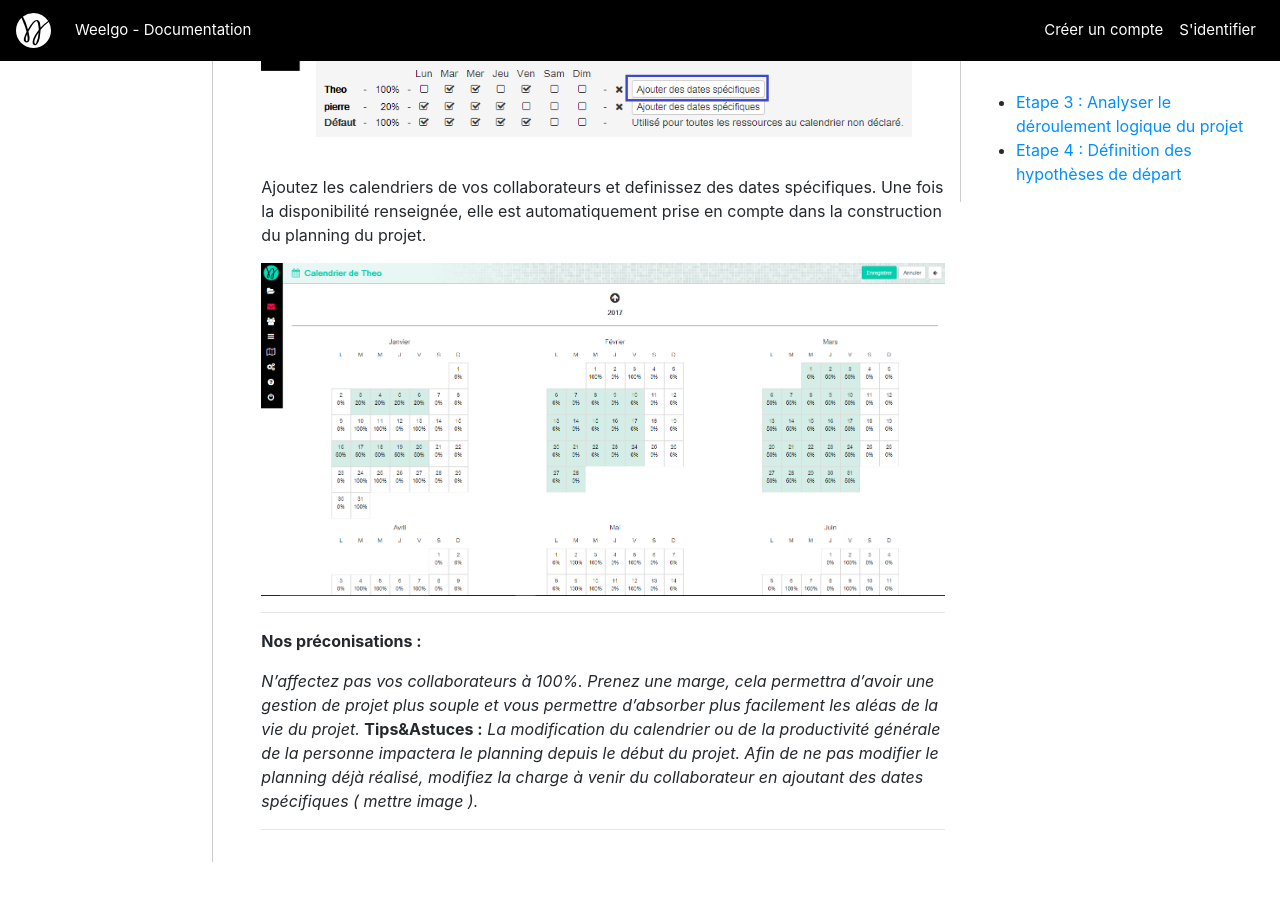
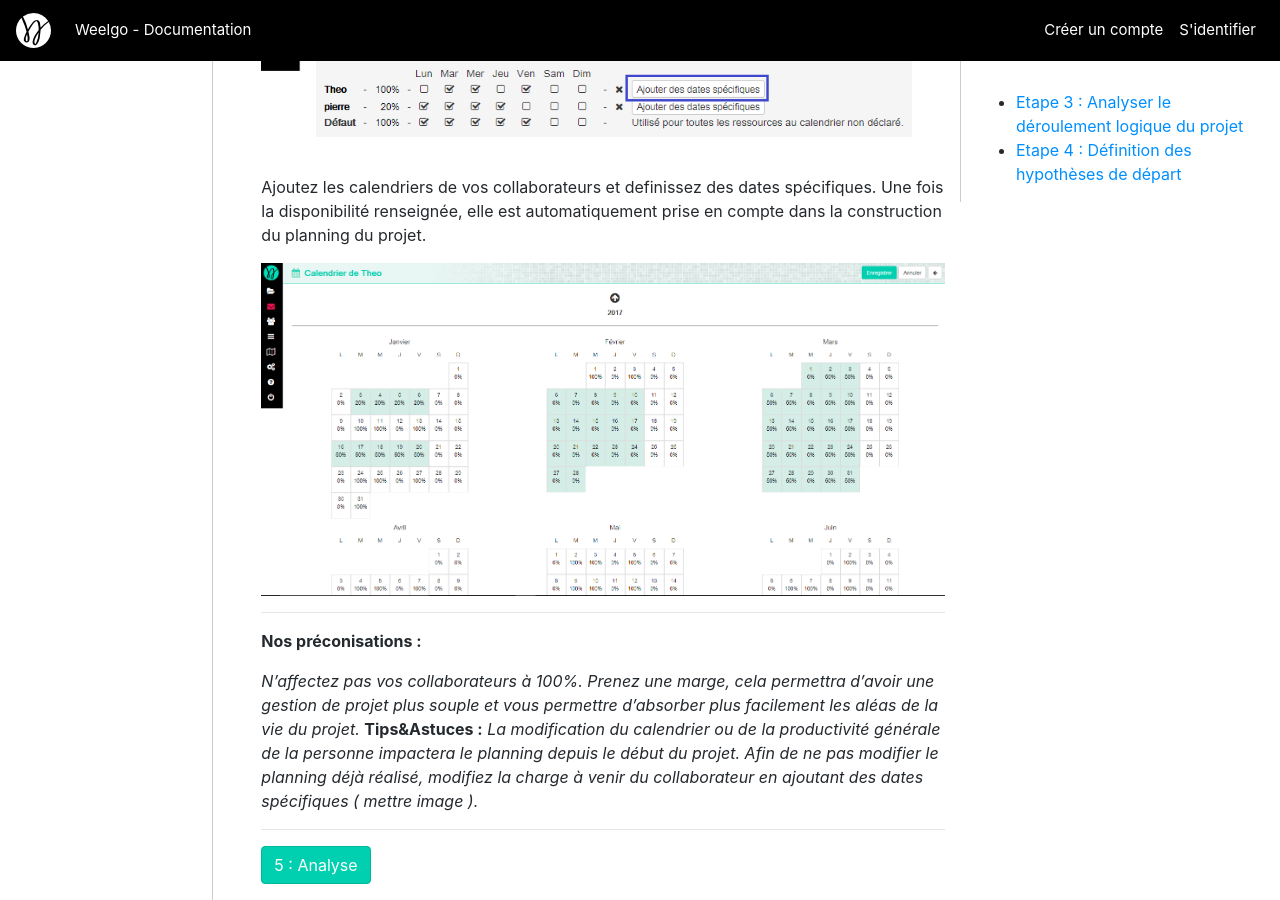
Before and after one commit to Weelgo/weelgo.github.io, a Jekyll site: the page built from fr/tutoriels/creationReseau_etp3_deroulementHypothese.md, in a window 1280 px wide and 900 px high, scrolled down 1684 px. Built offline with Jekyll 4.4.1, drawn with Linux system fonts in a browser that asks for light colours; before the commit the page ends 2546 px from its top, so only the background shows below that.

Commit message:
amélioration doc

```diff
--- a/_layouts/docs_fr.html
+++ b/_layouts/docs_fr.html
@@ -123,7 +123,12 @@
 	          {% if lvl2Elem and lvl1Path %}
 		            <div class="btn-group" role="group" aria-label="" style="margin-top: 10px;">
 		            {% assign loopIndex=0 %}
+		            {% assign nextIndex = subLevelIndex | plus:1 %}
 		          	{% for lev3 in lvl2Elem.sub %}
+
+		          		{% if loopIndex==nextIndex%}
+		          			{% assign nextLevel = lev3 %}
+		          		{% endif %}
 		          		<a href="{{ site.baseurl }}/fr/{{ lvl1Path }}/{{ lev3.path }}" class="btn {% if loopIndex == subLevelIndex %}btn-success{% else %}btn-secondary{% endif %} btn-md">{{ loopIndex | plus:1 }} : {{ lev3.name }}</a>
 		          		{% assign loopIndex = loopIndex | plus:1 %}
 		          	{% endfor %}
@@ -140,6 +145,10 @@
 				<div class="d-block d-sm-none"><iframe id="presVideo" width="300" height="160" src="https://www.youtube.com/embed/{{ page.youtubeLink }}" frameborder="0" allow="autoplay; encrypted-media" allowfullscreen></iframe></div>
            {% endif %}
           {{ content }}
+
+          {% if nextLevel %}
+          		<a href="" class="btn btn-success btn-md">{{ loopIndex | plus:1 }} : {{ nextLevel.name }}</a>
+          {% endif %}
           </div>
 
         </main>
```
